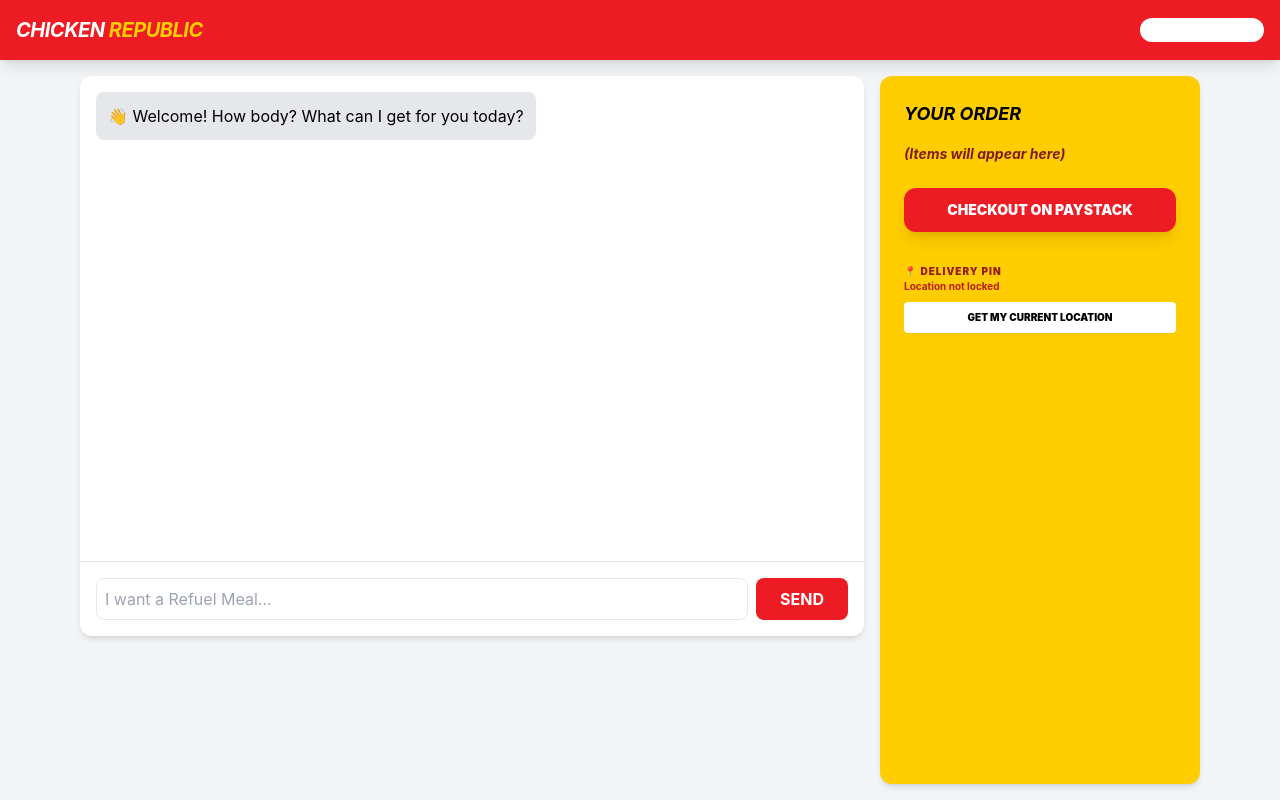
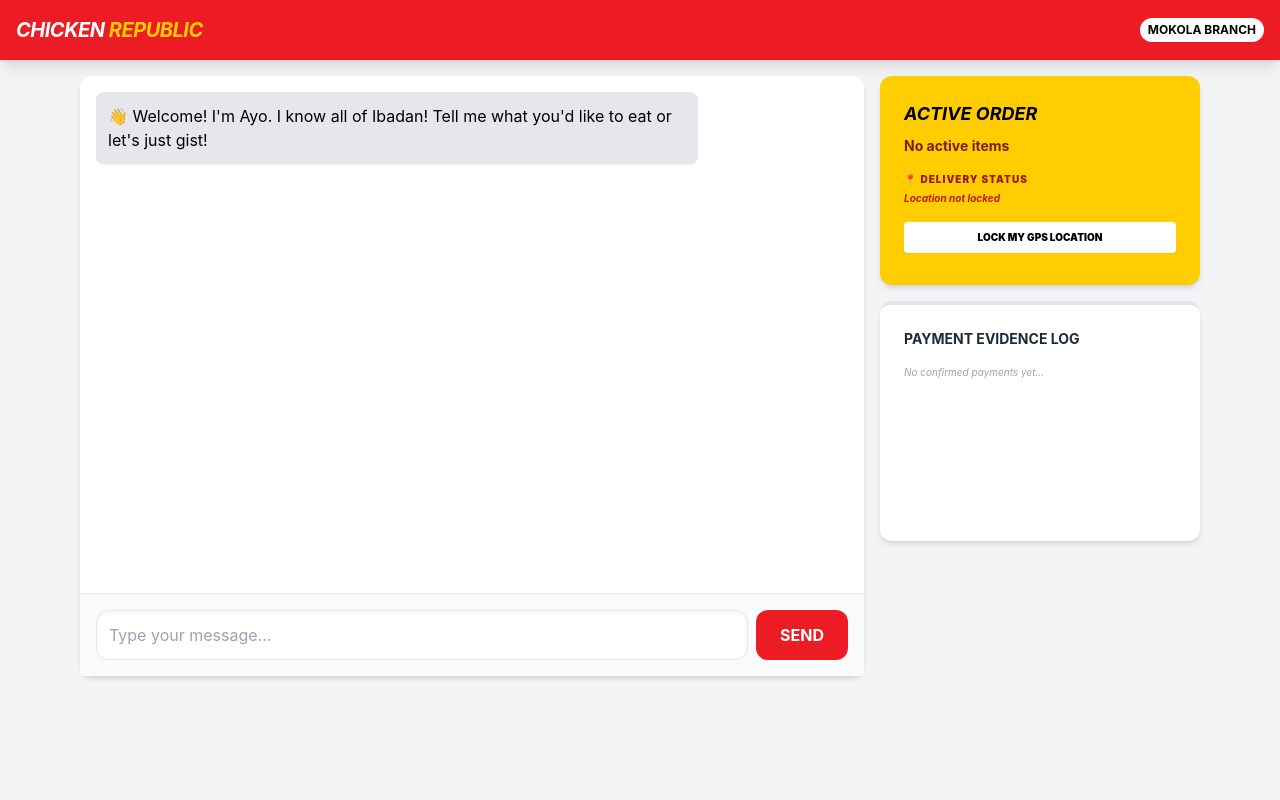
Before and after one commit to aremuelerepa-netizen/chicken_republic, a Flask app: template chicken republic/templates/index.html in a window 1280 px wide. Run offline with Flask 3, Linux system fonts and the light colour scheme; the template is opened without the code that fills it, so the values that code supplies are empty; some libraries are stand-ins or nearby versions.

Commit message:
Update index.html

```diff
--- a/chicken republic/templates/index.html
+++ b/chicken republic/templates/index.html
@@ -4,79 +4,63 @@
     <meta charset="UTF-8">
     <meta name="viewport" content="width=device-width, initial-scale=1.0">
     <title>Chicken Republic Mokola | AI Order</title>
-
     <link rel="stylesheet" href="{{ url_for('static', filename='style.css') }}">
-
     <script src="https://cdn.tailwindcss.com"></script>
     <link rel="stylesheet" href="https://cdnjs.cloudflare.com/ajax/libs/animate.css/4.1.1/animate.min.css"/>
-
     <style>
         .bg-cr-red { background-color: #ED1C24; }
         .text-cr-yellow { color: #FFCD00; }
         .bg-cr-yellow { background-color: #FFCD00; }
-        #success-modal { display: none; } /* Hidden by default */
+        #success-modal { display: none; }
+        .evidence-line { border-left: 2px solid #ED1C24; padding-left: 8px; margin-bottom: 8px; font-size: 11px; }
     </style>
 </head>
 <body class="bg-gray-100 min-h-screen flex flex-col">
 
-    <div id="success-modal" class="fixed inset-0 z-[100] flex items-center justify-center p-4 bg-black/70 backdrop-blur-sm">
-        <div class="bg-white rounded-[2rem] w-full max-w-sm overflow-hidden shadow-2xl animate__animated animate__bounceIn">
-            <div class="bg-cr-red p-8 text-center text-white">
-                <div class="bg-white w-16 h-16 rounded-full flex items-center justify-center mx-auto mb-3 shadow-lg text-2xl">🍗</div>
-                <h2 class="font-black text-2xl italic">PAYMENT RECEIVED!</h2>
-                <p class="text-[10px] font-bold opacity-80 uppercase tracking-widest">Kitchen is preparing your meal</p>
-            </div>
-            <div class="p-8 text-center">
-                <p class="text-gray-400 text-[10px] font-bold uppercase mb-1">Order Reference</p>
-                <p class="text-xl font-black text-slate-800 mb-6">CR-MOK-{{ range(1000, 9999) | random }}</p>
-                <button onclick="closeSuccess()" class="w-full bg-slate-900 text-white py-3 rounded-xl font-bold uppercase text-xs tracking-widest">Great, thanks!</button>
-            </div>
-        </div>
-    </div>
-
     <nav class="bg-cr-red p-4 text-white shadow-lg flex justify-between items-center">
         <h1 class="font-bold text-xl tracking-tight italic">CHICKEN <span class="text-cr-yellow">REPUBLIC</span></h1>
-        <span class="text-xs bg-white text-cr-black px-2 py-1 rounded-full font-bold">MOKOLA BRANCH</span>
+        <span class="text-xs bg-white text-black px-2 py-1 rounded-full font-bold">MOKOLA BRANCH</span>
     </nav>
 
     <main class="flex-grow flex flex-col md:flex-row p-4 gap-4 max-w-6xl mx-auto w-full">
-        <div class="flex-grow bg-white rounded-xl shadow-md flex flex-col h-[70vh]">
+        <div class="flex-grow bg-white rounded-xl shadow-md flex flex-col h-[75vh]">
             <div id="chat-box" class="flex-grow p-4 overflow-y-auto space-y-4">
-                <div class="bg-gray-200 p-3 rounded-lg w-fit max-w-[80%]">
-                    👋 Welcome! How body? What can I get for you today?
+                <div class="bg-gray-200 p-3 rounded-lg w-fit max-w-[80%] shadow-sm">
+                    👋 Welcome! I'm Ayo. I know all of Ibadan! Tell me what you'd like to eat or let's just gist!
                 </div>
             </div>
-            <div class="p-4 border-t flex gap-2">
-                <input id="user-input" type="text" placeholder="I want a Refuel Meal..." class="flex-grow border p-2 rounded-lg outline-none focus:border-cr-red">
-                <button onclick="sendMsg()" class="bg-cr-red text-white px-6 py-2 rounded-lg font-bold">SEND</button>
+            <div class="p-4 border-t flex gap-2 bg-gray-50">
+                <input id="user-input" type="text" placeholder="Type your message..." class="flex-grow border p-3 rounded-xl outline-none focus:border-cr-red shadow-inner">
+                <button onclick="sendMsg()" class="bg-cr-red text-white px-6 py-2 rounded-xl font-bold hover:scale-105 transition-transform">SEND</button>
             </div>
         </div>
 
-        <div class="w-full md:w-80 bg-cr-yellow p-6 rounded-xl shadow-md">
-            <h2 class="font-bold text-cr-red text-lg mb-4 uppercase italic">Your Order</h2>
-            <div id="cart" class="text-sm space-y-2 mb-6 text-red-900 italic font-bold">
-                (Items will appear here)
+        <div class="w-full md:w-80 space-y-4">
+            <div class="bg-cr-yellow p-6 rounded-xl shadow-md">
+                <h2 class="font-bold text-cr-red text-lg mb-2 uppercase italic">Active Order</h2>
+                <div id="cart" class="text-sm mb-4 text-red-900 font-bold">No active items</div>
+                <div class="text-[10px] font-black text-red-800 uppercase tracking-widest mb-1">📍 Delivery Status</div>
+                <p id="loc-text" class="text-[10px] text-red-700 font-bold mb-4 italic">Location not locked</p>
+                <button onclick="getLocation()" class="text-[10px] bg-white text-cr-red p-2 rounded font-black w-full shadow-sm mb-2">LOCK MY GPS LOCATION</button>
             </div>
-            <button onclick="showSuccess()" class="w-full bg-cr-red text-white py-3 rounded-xl font-black shadow-lg hover:opacity-90 transition uppercase text-sm">
-                CHECKOUT ON PAYSTACK
-            </button>
-            <div class="mt-8">
-                <p class="text-[10px] font-black text-red-800 uppercase tracking-widest">📍 Delivery Pin</p>
-                <p id="loc-text" class="text-[10px] text-red-700 font-bold">Location not locked</p>
-                <button onclick="getLocation()" class="text-[10px] bg-white text-cr-red p-2 rounded mt-2 font-black w-full shadow-sm">GET MY CURRENT LOCATION</button>
+
+            <div class="bg-white p-6 rounded-xl shadow-md border-t-4 border-cr-red h-[30vh] overflow-y-auto">
+                <h2 class="font-bold text-gray-800 text-sm mb-4 uppercase">Payment Evidence Log</h2>
+                <div id="evidence-log" class="space-y-2">
+                    <p class="text-gray-400 text-[10px] italic">No confirmed payments yet...</p>
+                </div>
             </div>
         </div>
     </main>
 
     <script>
-        // Chat function with memory (Flask handles memory via Session)
         async function sendMsg() {
             const input = document.getElementById('user-input');
             const box = document.getElementById('chat-box');
             if(!input.value) return;
 
             const userText = input.value;
-            box.innerHTML += `<div class="bg-cr-red text-white p-3 rounded-lg ml-auto w-fit max-w-[80%] shadow-md">${userText}</div>`;
+            box.innerHTML += `<div class="bg-cr-red text-white p-3 rounded-lg ml-auto w-fit max-w-[80%] shadow-md animate__animated animate__fadeInRight">${userText}</div>`;
             input.value = '';
             box.scrollTop = box.scrollHeight;
 
@@ -86,26 +70,39 @@
                 body: JSON.stringify({message: userText})
             });
             const data = await res.json();
-            box.innerHTML += `<div class="bg-gray-200 p-3 rounded-lg w-fit max-w-[80%] text-gray-800 shadow-sm">${data.reply}</div>`;
+
+            // Check if the bot sent a payment link
+            let botReply = data.reply;
+            if(data.payment_link) {
+                botReply += `<br><br><a href="${data.payment_link}" target="_blank" class="block bg-green-600 text-white text-center p-3 rounded-xl font-bold mt-2 animate__animated animate__pulse animate__infinite">💳 PAY NOW VIA PAYSTACK</a>`;
+            }
+
+            box.innerHTML += `<div class="bg-gray-200 p-3 rounded-lg w-fit max-w-[80%] text-gray-800 shadow-sm animate__animated animate__fadeInLeft">${botReply}</div>`;
             box.scrollTop = box.scrollHeight;
         }
 
         function getLocation() {
             if (navigator.geolocation) {
                 navigator.geolocation.getCurrentPosition((pos) => {
-                    document.getElementById('loc-text').innerText = "📍 GPS LOCKED! Ready for delivery.";
-                    document.getElementById('loc-text').style.color = "green";
+                    document.getElementById('loc-text').innerText = "📍 GPS LOCKED! Coordinates stored.";
+                    document.getElementById('loc-text').className = "text-[10px] text-green-700 font-bold mb-4";
                 });
             }
         }
 
-        // SHOW SUCCESS INTERFACE
-        function showSuccess() {
-            document.getElementById('success-modal').style.display = 'flex';
-        }
+        // Function to add evidence to the sidebar after a successful payment
+        function addEvidence(orderId, amount) {
+            const log = document.getElementById('evidence-log');
+            if(log.innerHTML.includes("No confirmed payments")) log.innerHTML = "";
 
-        function closeSuccess() {
-            document.getElementById('success-modal').style.display = 'none';
+            const time = new Date().toLocaleTimeString();
+            log.innerHTML = `
+                <div class="evidence-line animate__animated animate__fadeIn">
+                    <span class="text-green-600 font-bold">✔ CONFIRMED</span><br>
+                    ID: ${orderId} | ₦${amount}<br>
+                    <span class="text-gray-400 font-light">${time}</span>
+                </div>
+            ` + log.innerHTML;
         }
     </script>
 </body>
```
